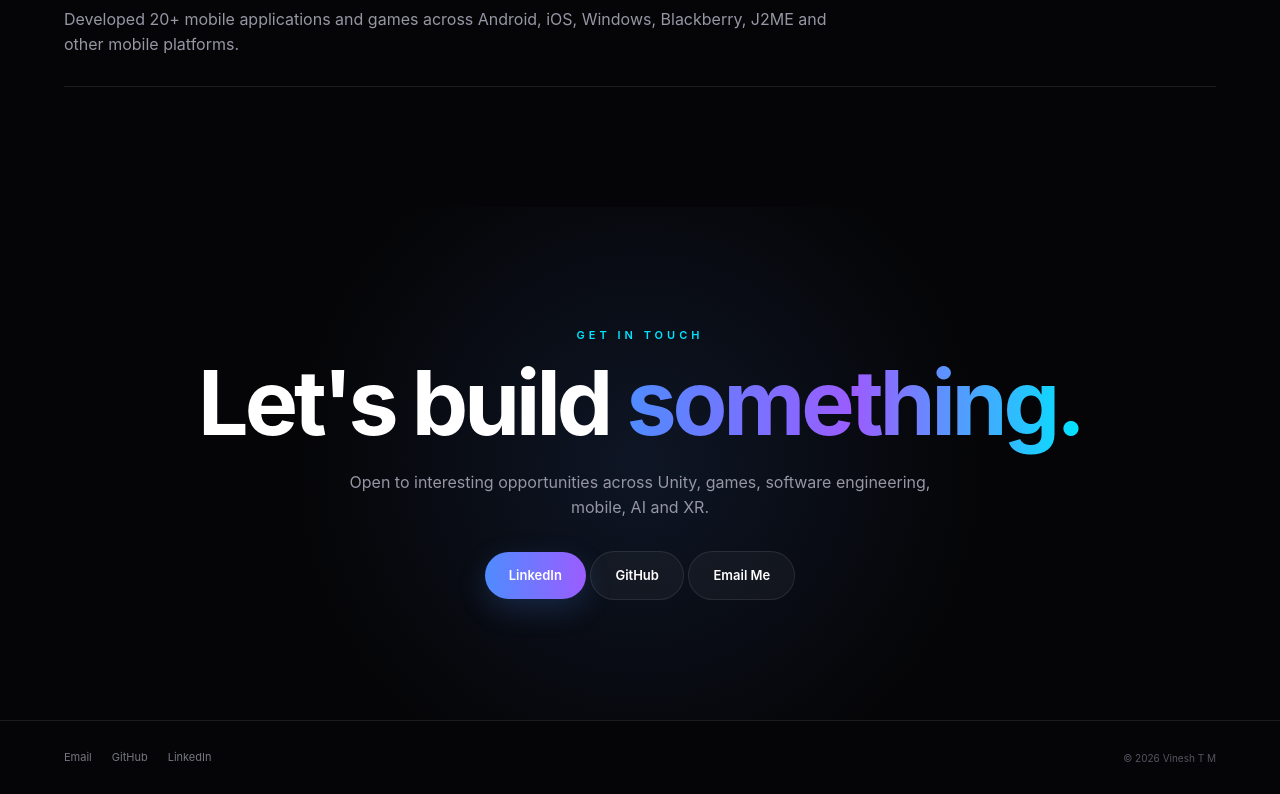
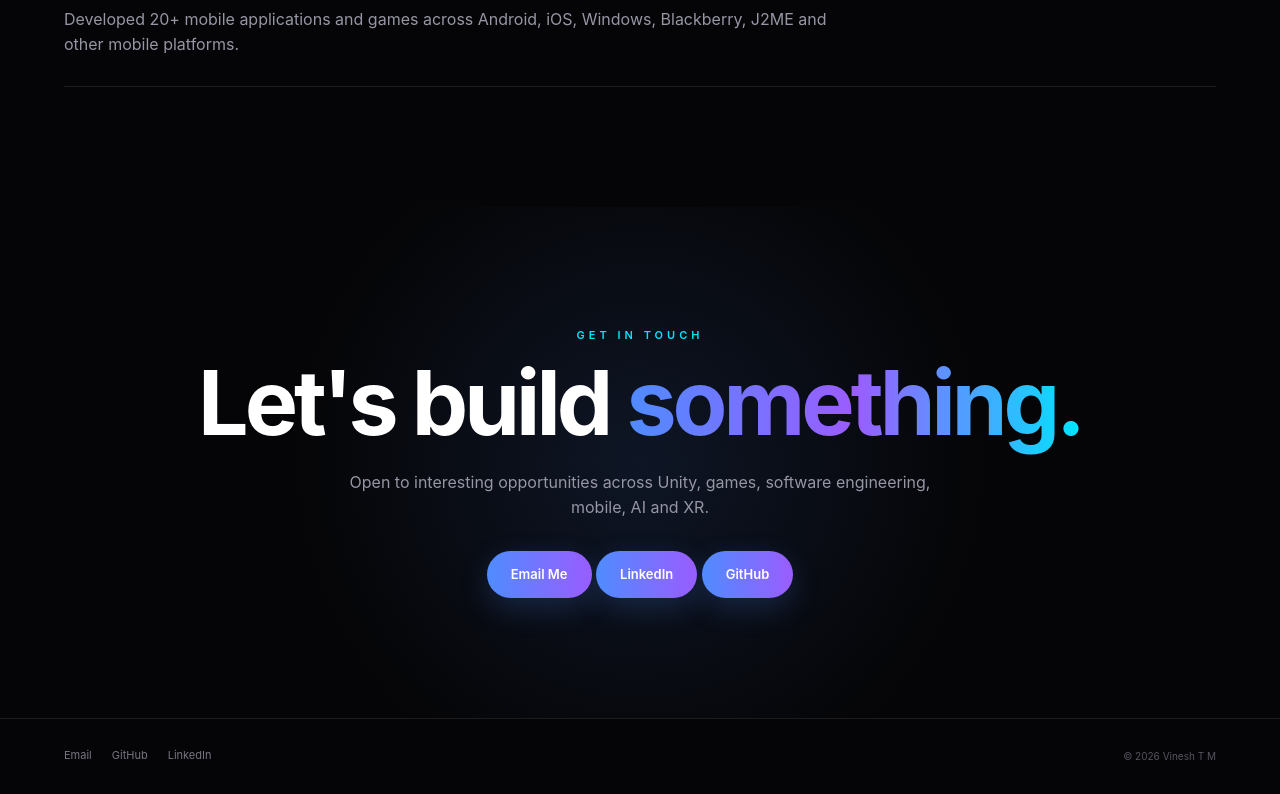
Before and after one commit to vineshtm/vineshtm.github.io, a plain HTML site: page index.html in a window 1280 px wide. Shown: the part 5983-6777 px from the top of the page. Drawn offline with Linux system fonts and the light colour scheme.

Commit message:
Keeo in Touch Refinements

```diff
--- a/index.html
+++ b/index.html
@@ -641,6 +641,12 @@
 
           <div class="button-group" style="justify-content: center">
             <a
+              href="mailto:tmvinesh.007.mobile@gmail.com"
+              class="btn btn-primary"
+            >
+              Email Me
+            </a>
+            <a
               href="https://www.linkedin.com/in/vineshtm/"
               target="_blank"
               class="btn btn-primary"
@@ -651,16 +657,9 @@
             <a
               href="https://vineshtm.github.io/"
               target="_blank"
-              class="btn btn-secondary"
+              class="btn btn-primary"
             >
               GitHub
-            </a>
-
-            <a
-              href="mailto:tmvinesh.007.mobile@gmail.com"
-              class="btn btn-secondary"
-            >
-              Email Me
             </a>
           </div>
         </div>
```
Also changed, not shown: portfolio/mobile/index.html (+7 -8 lines), portfolio/software/index.html (+7 -8 lines), portfolio/unity/index.html (+7 -8 lines), portfolio/xr/index.html (+7 -8 lines).
